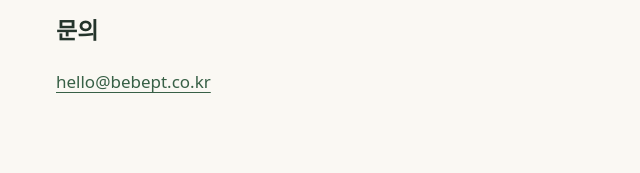
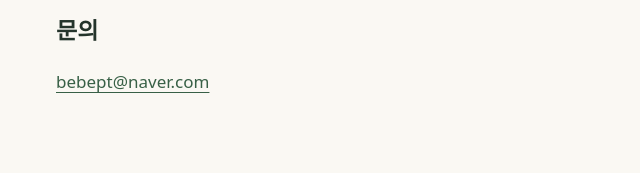
Before and after one commit to gwonttong-cyber/bebept-site, a plain HTML site: page index.html in a window 1280 px wide. Shown: the part 463-636 px from the top of the page, 158-798 px from the left. Drawn offline with Linux system fonts and the light colour scheme.

Commit message:
[Fix] 첫 화면: 문의 주소를 bebept@naver.com 으로 바꿈
Co-Authored-By: Claude Opus 5.5 <noreply@anthropic.com>

```diff
--- a/index.html
+++ b/index.html
@@ -1 +1 @@
-<!doctype html><html lang="ko"><head><meta charset="utf-8"><meta name="viewport" content="width=device-width,initial-scale=1"><meta http-equiv="Content-Security-Policy" content="default-src 'none'; style-src 'self'; base-uri 'none'; form-action 'none'"><title>베베피티 BebePT</title><link rel="stylesheet" href="style.css"></head><body><header><a class="brand" href="./">베베피티</a></header><main><h1>베베피티 BebePT</h1><p>아이 식단을 준비하고, 재료를 쓰고 아이가 먹은 기록을 정리하는 보호자용 앱을 만듭니다.</p><p>지금은 비공개 시험을 준비하고 있습니다. 앱이 공개되면 이 페이지에 개인정보 처리방침과 이용 안내를 함께 올립니다.</p><h2>운영</h2><p>베베피티</p><h2>문의</h2><p><a href="mailto:hello@bebept.co.kr">hello@bebept.co.kr</a></p></main><footer>© 2026 베베피티</footer></body></html>
+<!doctype html><html lang="ko"><head><meta charset="utf-8"><meta name="viewport" content="width=device-width,initial-scale=1"><meta http-equiv="Content-Security-Policy" content="default-src 'none'; style-src 'self'; base-uri 'none'; form-action 'none'"><title>베베피티 BebePT</title><link rel="stylesheet" href="style.css"></head><body><header><a class="brand" href="./">베베피티</a></header><main><h1>베베피티 BebePT</h1><p>아이 식단을 준비하고, 재료를 쓰고 아이가 먹은 기록을 정리하는 보호자용 앱을 만듭니다.</p><p>지금은 비공개 시험을 준비하고 있습니다. 앱이 공개되면 이 페이지에 개인정보 처리방침과 이용 안내를 함께 올립니다.</p><h2>운영</h2><p>베베피티</p><h2>문의</h2><p><a href="mailto:bebept@naver.com">bebept@naver.com</a></p></main><footer>© 2026 베베피티</footer></body></html>
```
